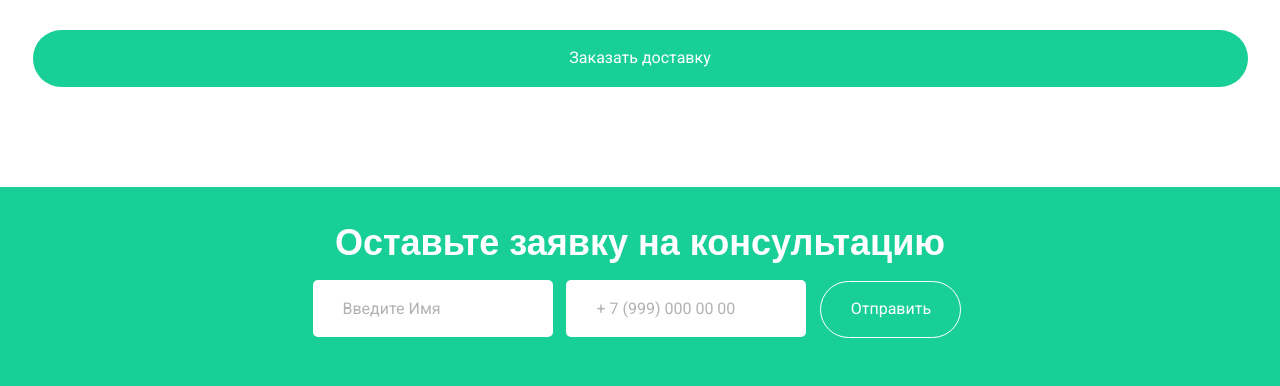
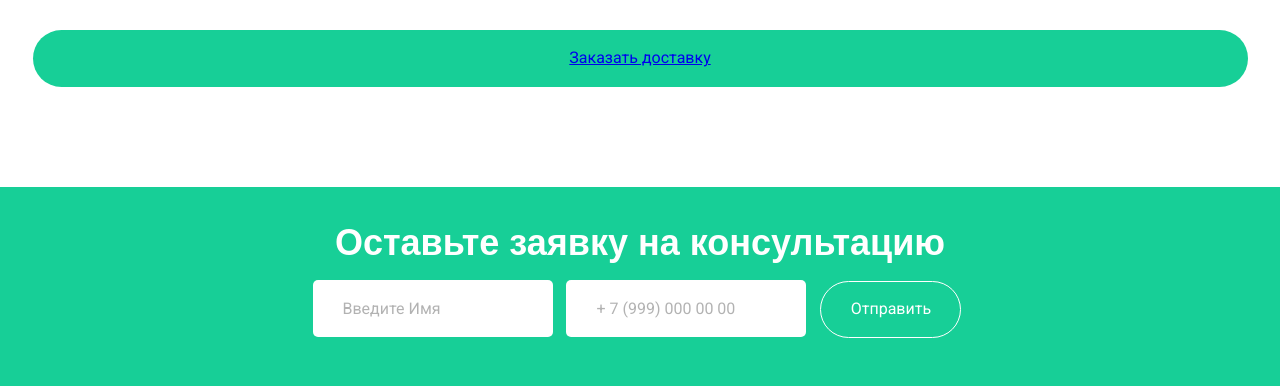
Before and after one commit to ludwig300/flower_shop, a Django app: page / in a window 1280 px wide. Shown: the part 1430-1816 px from the top of the page. Run offline with Django 4.2, Linux system fonts and the light colour scheme; data that the repository does not hold is empty; parts of the project's set-up code (start-up, migrations or seed data) failed here and were passed over; some web fonts are replaced.

Commit message:
Connetcted button

```diff
--- a/flowershop_bot/templates/index.html
+++ b/flowershop_bot/templates/index.html
@@ -84,7 +84,9 @@
 						<script type="text/javascript" charset="utf-8" async src="https://api-maps.yandex.ru/services/constructor/1.0/js/?um=constructor%3Af39d7a7f1829359b6ffe21ab6356fcaeace17d528d6522dba8772f885c8b1a7d&amp;width=398&amp;height=316&amp;lang=ru_RU&amp;scroll=true"></script>
 					</div>
 				</div>
-				<button class="btn contacts__btn">Заказать доставку</button>
+				<button class="btn contacts__btn">
+					<a href="{% url 'quiz_page' %}">Заказать доставку</a>
+				</button>
 			</div>
 		</div>
 	</section>
```
